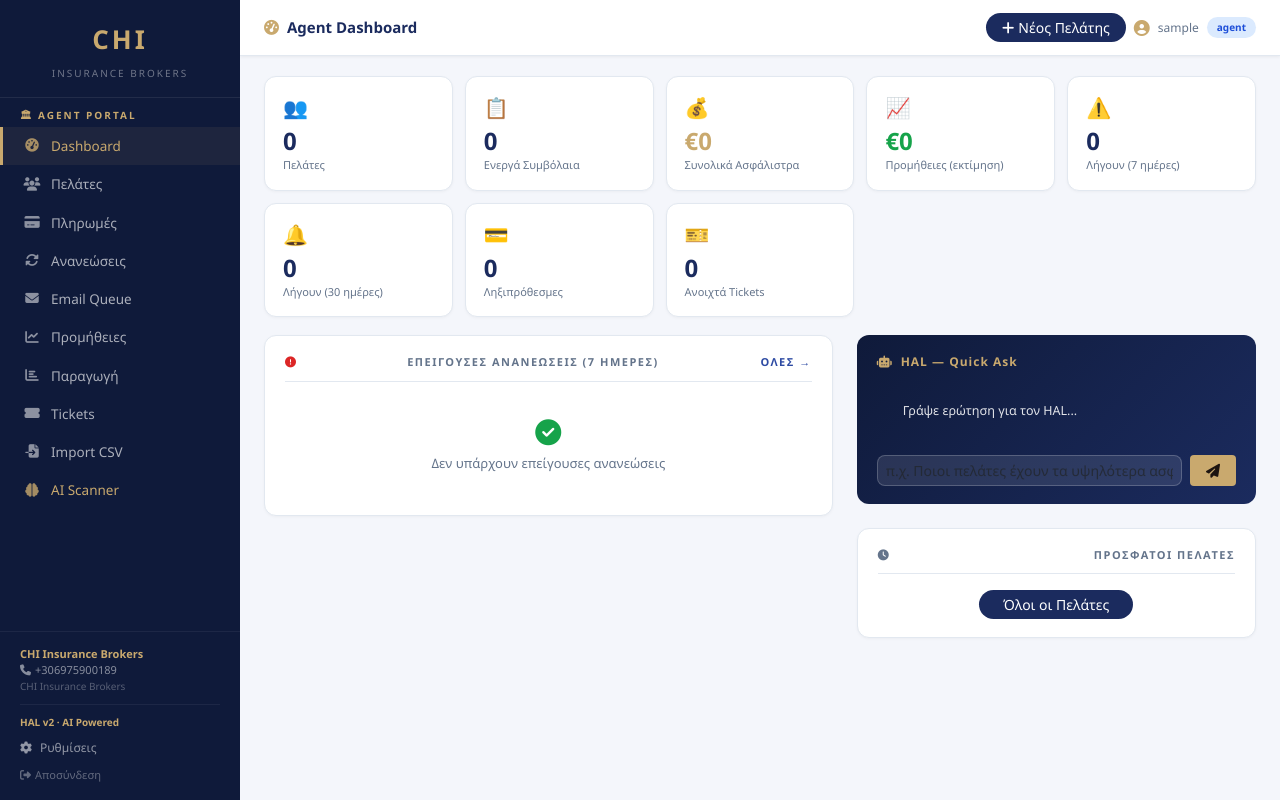
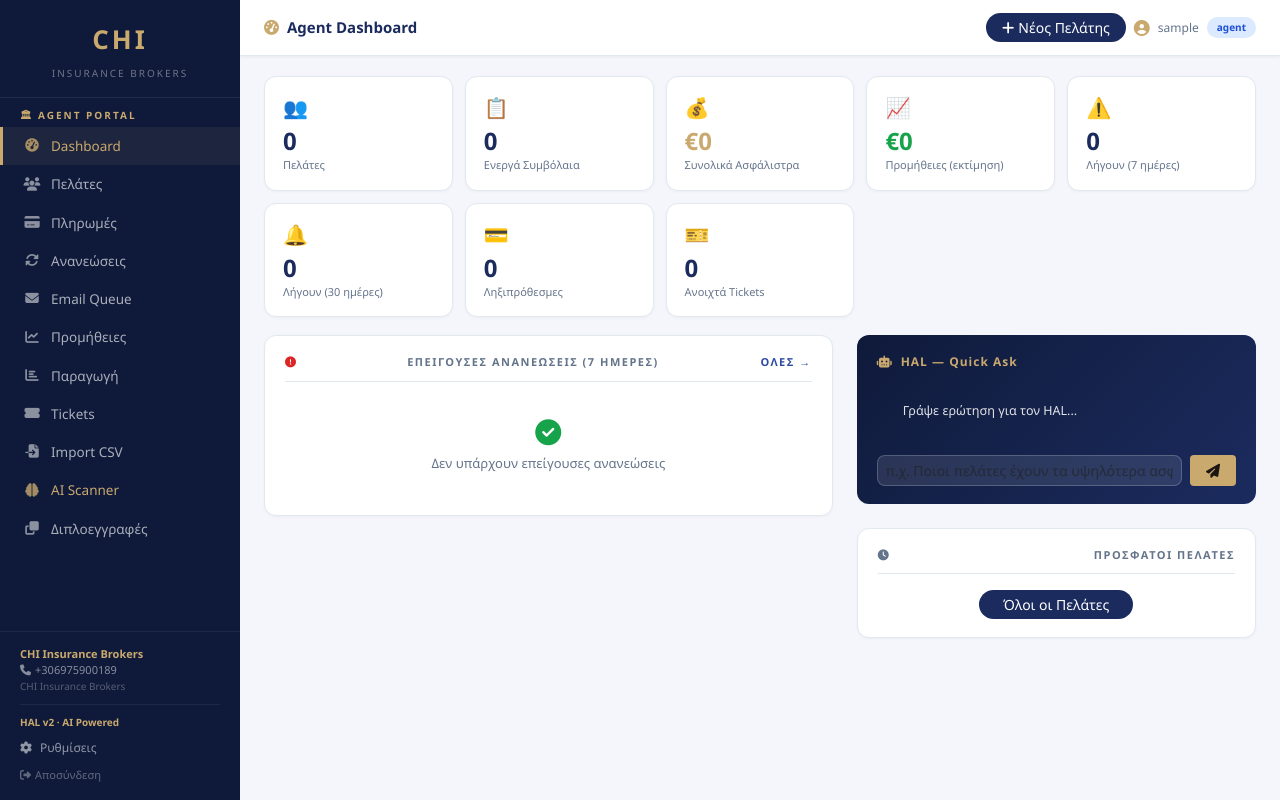
Before and after one commit to chiinsurancebrokers/portal, a Flask app: page /agent/dashboard in a window 1280 px wide. Run offline with Flask 3, Linux system fonts and the light colour scheme; the visitor is signed in with stand-in values (Sample User, id 1); some libraries are stand-ins or nearby versions.

Commit message:
Add link for duplicate clients in base.html

```diff
--- a/chi_portal_v2/templates/base.html
+++ b/chi_portal_v2/templates/base.html
@@ -238,6 +238,8 @@ body{background:var(--chi-light);color:var(--chi-text);font-family:'Segoe UI',sy
     <i class="fas fa-file-import"></i><span>Import CSV</span></a>
   <a href="{{ url_for('agent_scanner') }}" class="nav-link-chi {% if request.endpoint=='agent_scanner' %}active{% endif %}" style="color:#C9A96E!important">
     <i class="fas fa-brain"></i><span>AI Scanner</span></a>
+  <a href="{{ url_for('agent_duplicate_clients') }}" class="nav-link-chi {% if request.endpoint=='agent_duplicate_clients' %}active{% endif %}">
+    <i class="fas fa-clone"></i><span>Διπλοεγγραφές</span></a>
   {% if not session.get('agent_scope') %}
   <a href="{{ url_for('admin_agents') }}" class="nav-link-chi {% if 'admin' in (request.endpoint or '') %}active{% endif %}" style="border-top:1px solid rgba(255,255,255,0.06);margin-top:4px;padding-top:12px">
     <i class="fas fa-user-tie"></i><span>Agents</span></a>
```
